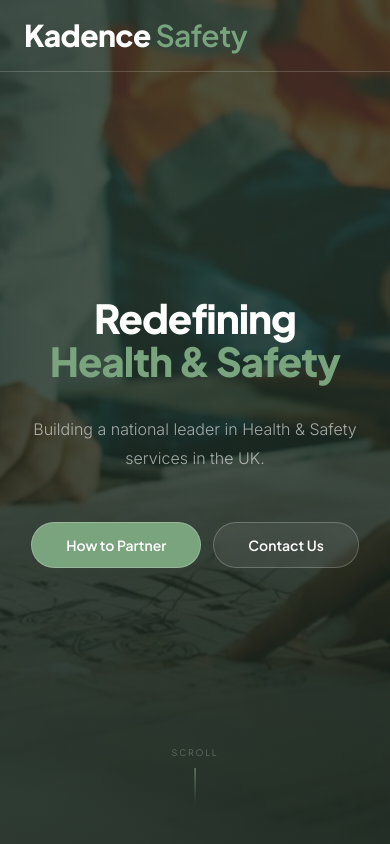
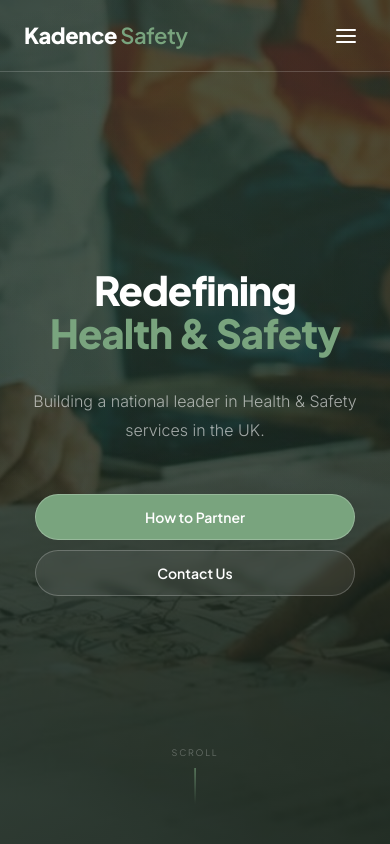
Before and after one commit to Guigs911/kadence-engineering, a React (Vite) app: page / in a window 390 px wide. Shown: the top 844 px of the page. Built offline with nearby package versions, Linux system fonts and the light colour scheme.

Commit message:
Mobile Version Changes

```diff
--- a/src/App.jsx
+++ b/src/App.jsx
@@ -49,16 +49,78 @@ const GlobalStyles = () => (
         overflow-x: hidden;
         -webkit-font-smoothing: antialiased;
       }
+
+      /* ── Tablet ── */
       @media (max-width: 900px) {
-        .two-col { grid-template-columns: 1fr !important; gap: 48px !important; }
-        .four-col { grid-template-columns: 1fr !important; }
-        .two-col-benefits { grid-template-columns: 1fr !important; }
+        .two-col { grid-template-columns: 1fr !important; gap: 40px !important; }
+        .four-col { grid-template-columns: 1fr 1fr !important; }
         .contact-grid { grid-template-columns: 1fr !important; }
         .team-grid { grid-template-columns: 1fr !important; }
         .process-grid { grid-template-columns: 1fr !important; }
+        .benefits-grid { grid-template-columns: 1fr !important; gap: 40px !important; }
+        .nav-links { display: none !important; }
+        .nav-hamburger { display: flex !important; }
+        .hero-buttons { flex-direction: column !important; align-items: center !important; }
+        .hero-buttons button { width: 100% !important; max-width: 320px !important; }
+        .cta-buttons { flex-direction: column !important; align-items: center !important; }
+        .cta-buttons button { width: 100% !important; max-width: 280px !important; }
+        .contact-image { display: none !important; }
       }
+
+      /* ── Mobile ── */
       @media (max-width: 600px) {
-        .nav-links { display: none !important; }
+        .four-col { grid-template-columns: 1fr !important; }
+        .values-grid { grid-template-columns: 1fr !important; }
+        .mobile-stack { flex-direction: column !important; align-items: stretch !important; }
+        .mobile-center { text-align: center !important; }
+        .mobile-hide { display: none !important; }
+        .mission-grid { gap: 32px !important; }
+        .hero-buttons { gap: 10px !important; }
+        .benefits-grid { gap: 32px !important; }
+        /* Reduce section padding on mobile */
+        section { padding-left: 20px !important; padding-right: 20px !important; }
+        footer { padding-left: 20px !important; padding-right: 20px !important; }
+        /* Footer: stack on mobile */
+        footer { grid-template-columns: 1fr !important; gap: 20px !important; text-align: center !important; }
+        footer button { justify-self: center !important; }
+        footer div:last-child { justify-self: center !important; text-align: center !important; }
+        /* Process steps: tighter */
+        .process-step-content { flex-direction: column !important; }
+        /* Founder cards: reduce padding */
+        .founder-info { padding: 20px !important; }
+      }
+
+      /* ── Mobile drawer ── */
+      .mobile-drawer {
+        position: fixed; top: 72px; left: 0; right: 0; bottom: 0;
+        background: rgba(35,51,41,0.98);
+        display: flex; flex-direction: column;
+        align-items: center; justify-content: center;
+        gap: 32px; z-index: 199;
+        backdrop-filter: blur(16px);
+        animation: drawerIn 0.25s ease;
+      }
+      @keyframes drawerIn {
+        from { opacity: 0; transform: translateY(-12px); }
+        to   { opacity: 1; transform: translateY(0); }
+      }
+      .mobile-drawer button {
+        font-family: 'Plus Jakarta Sans', sans-serif;
+        font-weight: 600; font-size: 22px;
+        color: rgba(255,255,255,0.85);
+        background: none; border: none; cursor: pointer;
+        letter-spacing: -0.01em;
+        transition: color 0.2s;
+      }
+      .mobile-drawer button:hover { color: #ffffff; }
+      .mobile-drawer .drawer-cta {
+        margin-top: 8px;
+        font-size: 16px !important;
+        padding: 12px 36px !important;
+        border-radius: 100px !important;
+        background: ${T.sage} !important;
+        color: #ffffff !important;
+        border: none !important;
       }
     `}</style>
   </>
@@ -134,38 +196,51 @@ function TwoToneH1({ line1, line2 }) {
 /* ── NAV ────────────────────────────────────────────────────── */
 function Nav({ currentPage, setPage }) {
   const [scrolled, setScrolled] = useState(false);
+  const [menuOpen, setMenuOpen] = useState(false);
+
   useEffect(() => {
     const h = () => setScrolled(window.scrollY > 48);
     window.addEventListener("scroll", h);
     return () => window.removeEventListener("scroll", h);
   }, []);
 
+  // Close drawer on page change
+  useEffect(() => { setMenuOpen(false); }, [currentPage]);
+
   const isContact = currentPage === "contact";
-  const isContactTop = isContact && !scrolled;
   const logoColor = (scrolled && !isContact) ? T.forest : "#ffffff";
+  const iconColor = (scrolled && !isContact) ? T.forest : "#ffffff";
+
+  const navTo = (page) => { setPage(page); setMenuOpen(false); };
 
   return (
+    <>
       <nav style={{
         position: "fixed", top: 0, left: 0, right: 0, zIndex: 200,
         display: "flex", alignItems: "center", justifyContent: "space-between",
         padding: `0 ${S.gutter}`, height: "72px",
-      background: isContact ? `rgba(35,51,41,0.97)` : (scrolled ? "rgba(244,245,242,0.97)" : "transparent"),
-      backdropFilter: (!isContact && scrolled) ? "blur(16px)" : "none",
-      borderBottom: (isContact || !scrolled) ? "1px solid rgba(255,255,255,0.18)" : `1px solid ${T.border}`,
-      transition: "all 0.4s ease",
+        background: menuOpen
+          ? "rgba(35,51,41,0.98)"
+          : isContact
+            ? "rgba(35,51,41,0.97)"
+            : (scrolled ? "rgba(244,245,242,0.97)" : "transparent"),
+        backdropFilter: (!isContact && scrolled && !menuOpen) ? "blur(16px)" : "none",
+        borderBottom: (isContact || !scrolled || menuOpen) ? "1px solid rgba(255,255,255,0.18)" : `1px solid ${T.border}`,
+        transition: "background 0.4s ease, border-color 0.4s ease",
       }}>
         {/* Logo */}
         <div
-        onClick={() => setPage("home")}
+          onClick={() => navTo("home")}
           style={{
             fontFamily: "'Plus Jakarta Sans', sans-serif",
-          fontWeight: 800, fontSize: "30px", letterSpacing: "-0.02em",
-          color: logoColor, transition: "color 0.4s", cursor: "pointer",
+            fontWeight: 800, fontSize: "clamp(22px, 4vw, 30px)", letterSpacing: "-0.02em",
+            color: menuOpen ? "#ffffff" : logoColor, transition: "color 0.4s", cursor: "pointer",
           }}
         >
-        Kadence<span style={{ color: (scrolled && !isContactTop) ? T.sage : T.sage, fontWeight: 600, transition: "color 0.4s" }}> Safety</span>
+          Kadence<span style={{ color: T.sage, fontWeight: 600 }}> Safety</span>
         </div>
 
+        {/* Desktop links */}
         <div className="nav-links" style={{ display: "flex", alignItems: "center", gap: "36px" }}>
           {[
             { label: "Home",           page: "home" },
@@ -178,12 +253,52 @@ function Nav({ currentPage, setPage }) {
               scrolled={scrolled}
               darkTop={isContact}
               active={currentPage === page}
-            onClick={() => setPage(page)}
+              onClick={() => navTo(page)}
             />
           ))}
-        <NavCTA scrolled={scrolled} darkTop={isContact} onClick={() => setPage("contact")} />
+          <NavCTA scrolled={scrolled} darkTop={isContact} onClick={() => navTo("contact")} />
         </div>
+
+        {/* Hamburger */}
+        <button
+          className="nav-hamburger"
+          onClick={() => setMenuOpen(o => !o)}
+          style={{
+            display: "none", flexDirection: "column", justifyContent: "center",
+            alignItems: "center", gap: "5px",
+            background: "none", border: "none", cursor: "pointer", padding: "8px",
+          }}
+          aria-label="Toggle menu"
+        >
+          {menuOpen ? (
+            <svg viewBox="0 0 24 24" fill="none" stroke={menuOpen ? "#ffffff" : iconColor} strokeWidth="2" strokeLinecap="round" width="24" height="24">
+              <line x1="18" y1="6" x2="6" y2="18"/><line x1="6" y1="6" x2="18" y2="18"/>
+            </svg>
+          ) : (
+            <svg viewBox="0 0 24 24" fill="none" stroke={menuOpen ? "#ffffff" : iconColor} strokeWidth="2" strokeLinecap="round" width="24" height="24">
+              <line x1="3" y1="6" x2="21" y2="6"/><line x1="3" y1="12" x2="21" y2="12"/><line x1="3" y1="18" x2="21" y2="18"/>
+            </svg>
+          )}
+        </button>
       </nav>
+
+      {/* Mobile drawer */}
+      {menuOpen && (
+        <div className="mobile-drawer">
+          {[
+            { label: "Home",           page: "home" },
+            { label: "About Us",       page: "about" },
+            { label: "How to Partner", page: "partner" },
+          ].map(({ label, page }) => (
+            <button key={page} onClick={() => navTo(page)}
+              style={{ color: currentPage === page ? "#ffffff" : "rgba(255,255,255,0.7)" }}>
+              {label}
+            </button>
+          ))}
+          <button className="drawer-cta" onClick={() => navTo("contact")}>Contact Us</button>
+        </div>
+      )}
+    </>
   );
 }
 
@@ -277,9 +392,9 @@ function CTABtn({ children, primary = false, onClick }) {
         transition: "all 0.22s ease",
         background: primary
           ? (h ? "#6d9472" : T.sage)
-          : (h ? "rgba(255,255,255,0.12)" : "rgba(255,255,255,0.06)"),
+          : (h ? "rgba(255,255,255,0.18)" : "rgba(255,255,255,0.06)"),
         color: "#ffffff",
-        border: "1px solid rgba(255,255,255,0.22)",
+        border: "1.5px solid rgba(255,255,255,0.45)",
         backdropFilter: primary ? "none" : "blur(4px)",
       }}
     >{children}</button>
@@ -335,7 +450,7 @@ function Hero({ setPage }) {
             </p>
           </Reveal>
           <Reveal delay={0.3}>
-            <div style={{ display: "flex", gap: "12px", justifyContent: "center", flexWrap: "wrap" }}>
+            <div className="hero-buttons" style={{ display: "flex", gap: "12px", justifyContent: "center", flexWrap: "wrap" }}>
               <PillButton primary onClick={() => setPage("partner")}>How to Partner</PillButton>
               <PillButton onClick={() => setPage("contact")}>Contact Us</PillButton>
             </div>
@@ -365,7 +480,7 @@ function Mission() {
   return (
     <>
       <section style={{ background: T.bgCard, padding: `clamp(40px, 5vw, 64px) ${S.gutter}` }}>
-        <div style={{ maxWidth: S.maxW, margin: "0 auto", display: "grid", gridTemplateColumns: "1fr 1fr", gap: "72px", alignItems: "center" }} className="two-col">
+        <div style={{ maxWidth: S.maxW, margin: "0 auto", display: "grid", gridTemplateColumns: "1fr 1fr", gap: "72px", alignItems: "center" }} className="two-col mission-grid">
           <div>
             <Reveal delay={0}>
               <Eyebrow>Our Mission</Eyebrow>
@@ -547,7 +662,7 @@ function Benefits() {
   return (
     <>
       <section style={{ background: T.bgCard, padding: `${S.section} ${S.gutter}` }}>
-        <div style={{ maxWidth: S.maxW, margin: "0 auto", display: "grid", gridTemplateColumns: "1fr 1.5fr", gap: "80px", alignItems: "center" }} className="two-col">
+        <div style={{ maxWidth: S.maxW, margin: "0 auto", display: "grid", gridTemplateColumns: "1fr 1.5fr", gap: "80px", alignItems: "center" }} className="two-col benefits-grid">
           <Reveal>
             <div style={{ display: "flex", flexDirection: "column", alignItems: "flex-start" }}>
               <Eyebrow>Why Join</Eyebrow>
@@ -609,7 +724,7 @@ function HomeCTA({ setPage }) {
             }}>
               We are always looking for exceptional businesses and founders to partner with.
             </p>
-            <div style={{ display: "flex", gap: "12px", justifyContent: "center", flexWrap: "wrap" }}>
+            <div className="cta-buttons" style={{ display: "flex", gap: "12px", justifyContent: "center", flexWrap: "wrap" }}>
               <CTABtn primary onClick={() => setPage("partner")}>How to Partner</CTABtn>
               <CTABtn onClick={() => setPage("contact")}>Contact Us</CTABtn>
             </div>
@@ -682,7 +797,7 @@ function AboutPage({ setPage }) {
               </h2>
             </div>
           </Reveal>
-          <div style={{ display: "grid", gridTemplateColumns: "repeat(3, 1fr)", gap: "24px", alignItems: "stretch" }} className="four-col">
+          <div style={{ display: "grid", gridTemplateColumns: "repeat(3, 1fr)", gap: "24px", alignItems: "stretch" }} className="four-col values-grid">
             {[
               { title: "Partnership First", body: "We see every acquisition as the beginning of a long-term relationship. We succeed when our partners succeed." },
               { title: "Integrity Always", body: "We operate with complete transparency – on valuation, process, and expectations. No surprises, no hidden agendas." },
@@ -828,7 +943,7 @@ function FounderCard({ name, role, bio, linkedin, photo, delay }) {
         </div>
 
         {/* Info */}
-        <div style={{ padding: "32px" }}>
+        <div className="founder-info" style={{ padding: "32px" }}>
           <div style={{ display: "flex", alignItems: "center", justifyContent: "space-between", gap: "12px", marginRight: "-2px" }}>
             <div>
               <h3 style={{ fontFamily: "'Plus Jakarta Sans', sans-serif", fontWeight: 800, fontSize: "22px", color: T.forest, margin: "0 0 6px", letterSpacing: "-0.01em" }}>{name}</h3>
@@ -1272,8 +1387,8 @@ function ContactPage() {
           </Reveal>
 
           {/* Right: Image */}
-          <Reveal delay={0.15}>
-            <div style={{
+          <Reveal delay={0.15} style={{ display: "contents" }}>
+            <div className="contact-image" style={{
               borderRadius: "20px", overflow: "hidden",
               boxShadow: "0 24px 64px rgba(35,51,41,0.16)",
               height: "100%", minHeight: "520px",
@@ -1347,7 +1462,7 @@ function Footer({ setPage }) {
         Kadence<span style={{ color: T.sage, fontWeight: 600 }}> Safety</span>
       </button>
 
-      <div style={{ display: "flex", gap: "28px", alignItems: "center" }}>
+      <div style={{ display: "flex", gap: "20px", alignItems: "center", flexWrap: "wrap", justifyContent: "center" }}>
         {[
           { label: "Home",           page: "home" },
           { label: "About Us",       page: "about" },
```
Lines whose indentation alone changed are shown as unchanged.
